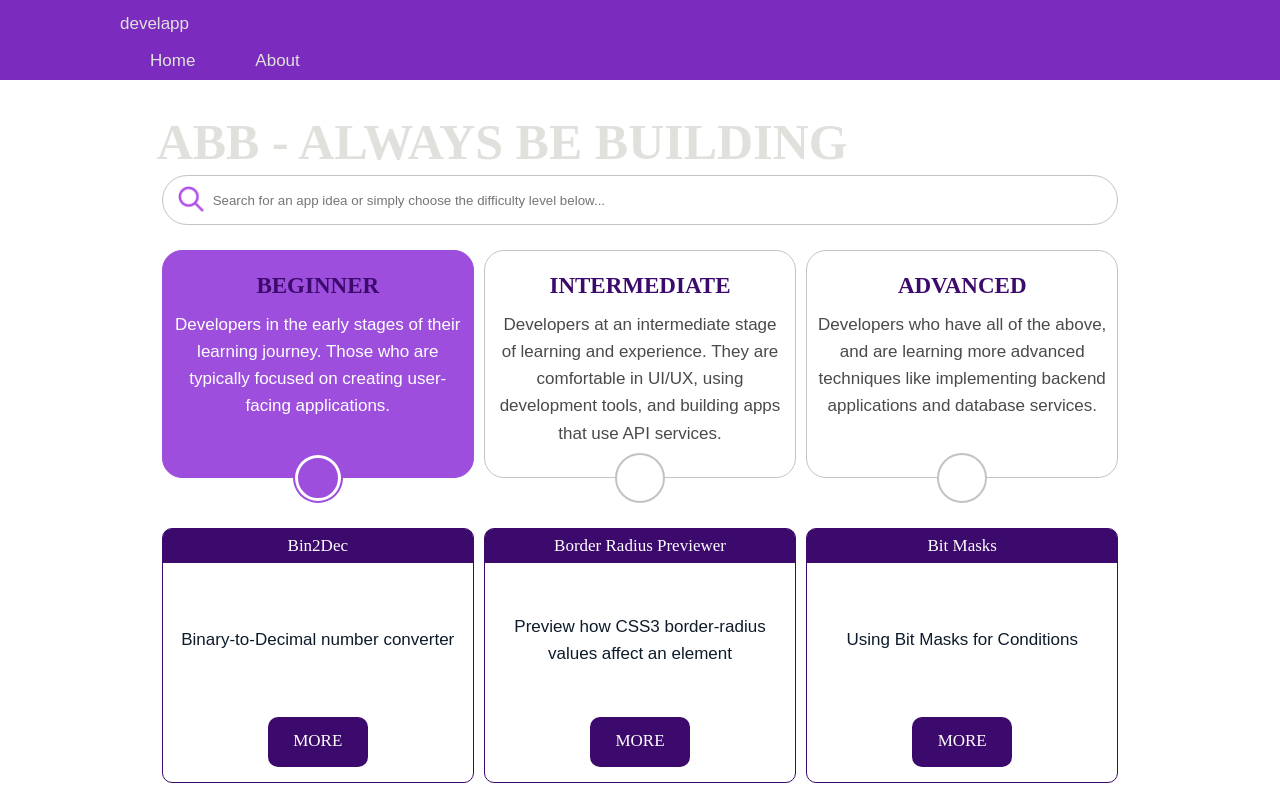
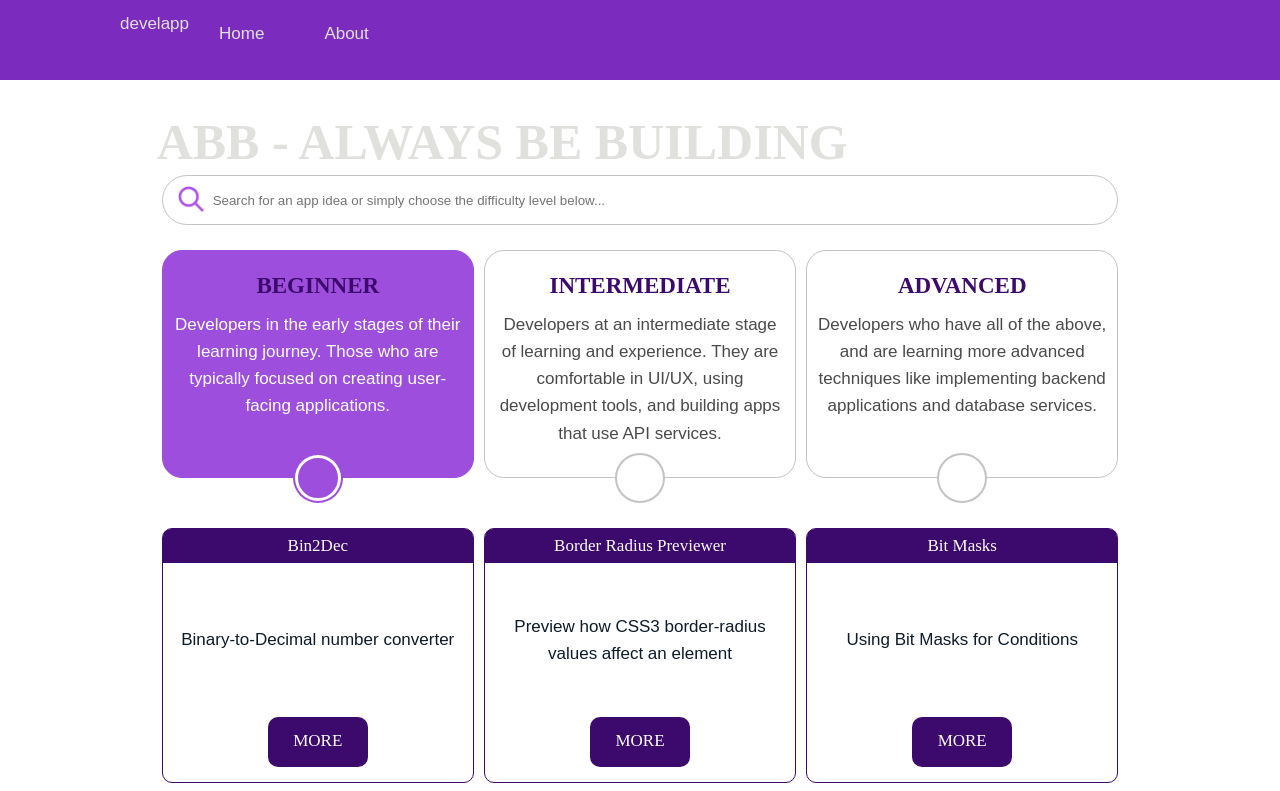
Before and after one commit to chingu-voyages/v38-geckos-team-04, a React (Create React App) app in the folder frontend/: page / in a window 1280 px wide. Shown: the top 791 px of the page. Built offline with nearby package versions, Linux system fonts and the light colour scheme; a web font is replaced by a local one.

Commit message:
Change css display rule to flex

```diff
--- a/frontend/src/sass/components/navbar.scss
+++ b/frontend/src/sass/components/navbar.scss
@@ -2,7 +2,7 @@
 @import "../abstract/mixins.scss";
 
 .navbar {
-    height: 100%;
+    display: flex;
     ul {
         display: flex;
     }
```
